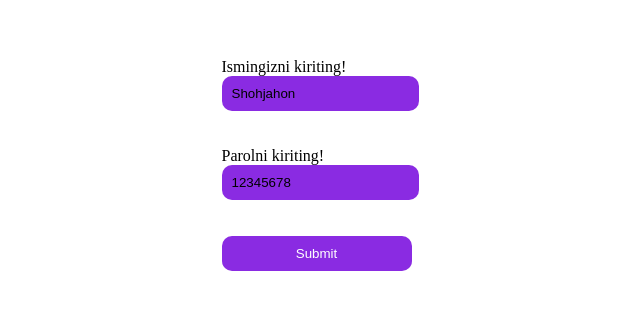
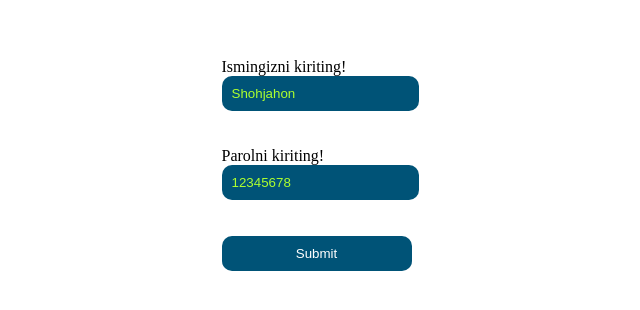
Before and after one commit to MeronTeam/exampleDOM, a plain HTML site: page index.html in a window 1280 px wide. Shown: the part 244-554 px from the top of the page, without its empty margins (320-960 px from the left). Drawn offline with Linux system fonts and the light colour scheme.

Commit message:
color replaced

```diff
--- a/index.html
+++ b/index.html
@@ -17,13 +17,13 @@
 	input {
 		padding: 10px;
 		border: 0;
-		background-color: blueviolet;
+		background-color: #005377;
 		border-radius: 10px;
 		color: #fff;
 	}
 
 	input::placeholder {
-		color: black;
+		color: greenyellow;
 	}
 
 	.errors {
@@ -35,7 +35,7 @@
 		padding: 10px;
 		border-radius: 10px;
 		border: 0;
-		background-color: blueviolet;
+		background-color: #005377;
 		color: #fff;
 		transition: .4s ease;
 	}
@@ -43,7 +43,7 @@
 	button:hover {
 		cursor: pointer;
 		color: black;
-		background-color: cyan;
+		background-color: #d5c67a;
 	}
 </style>
 
```
